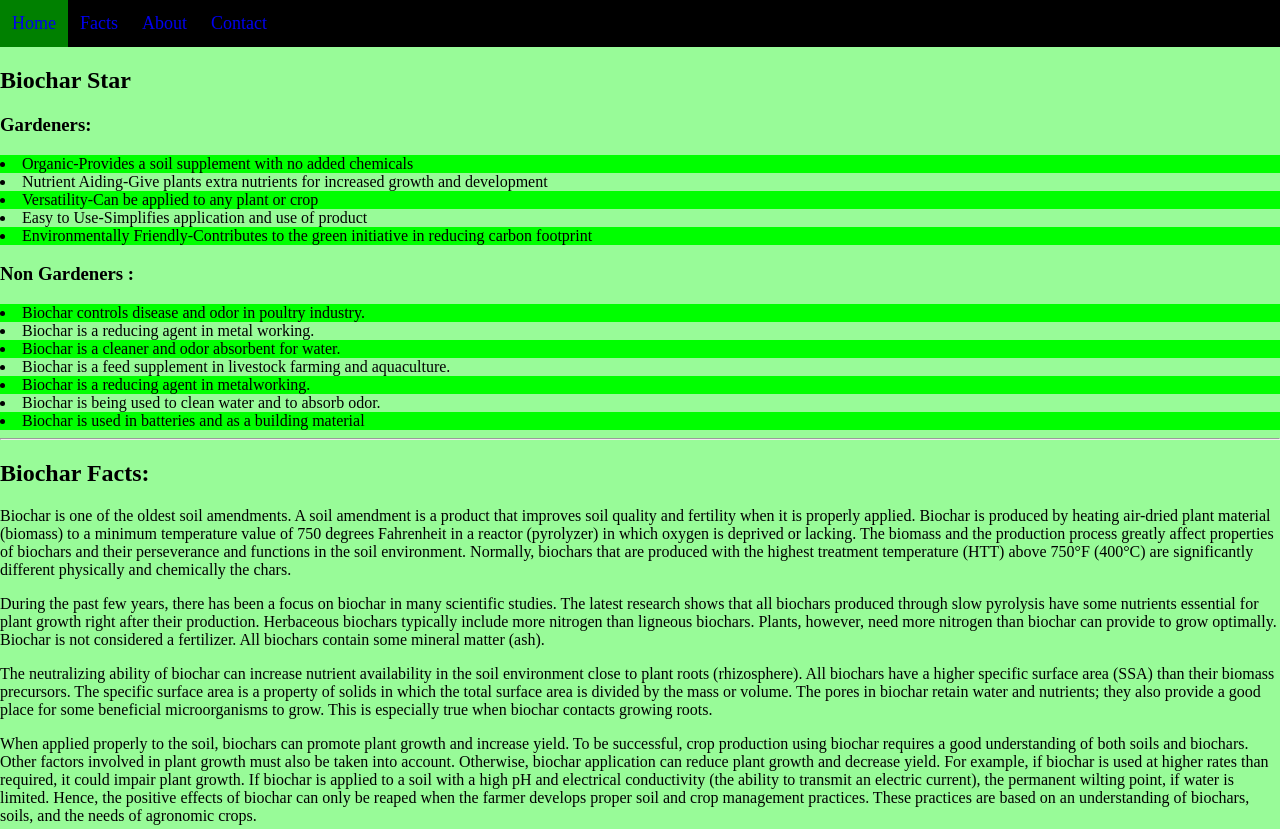
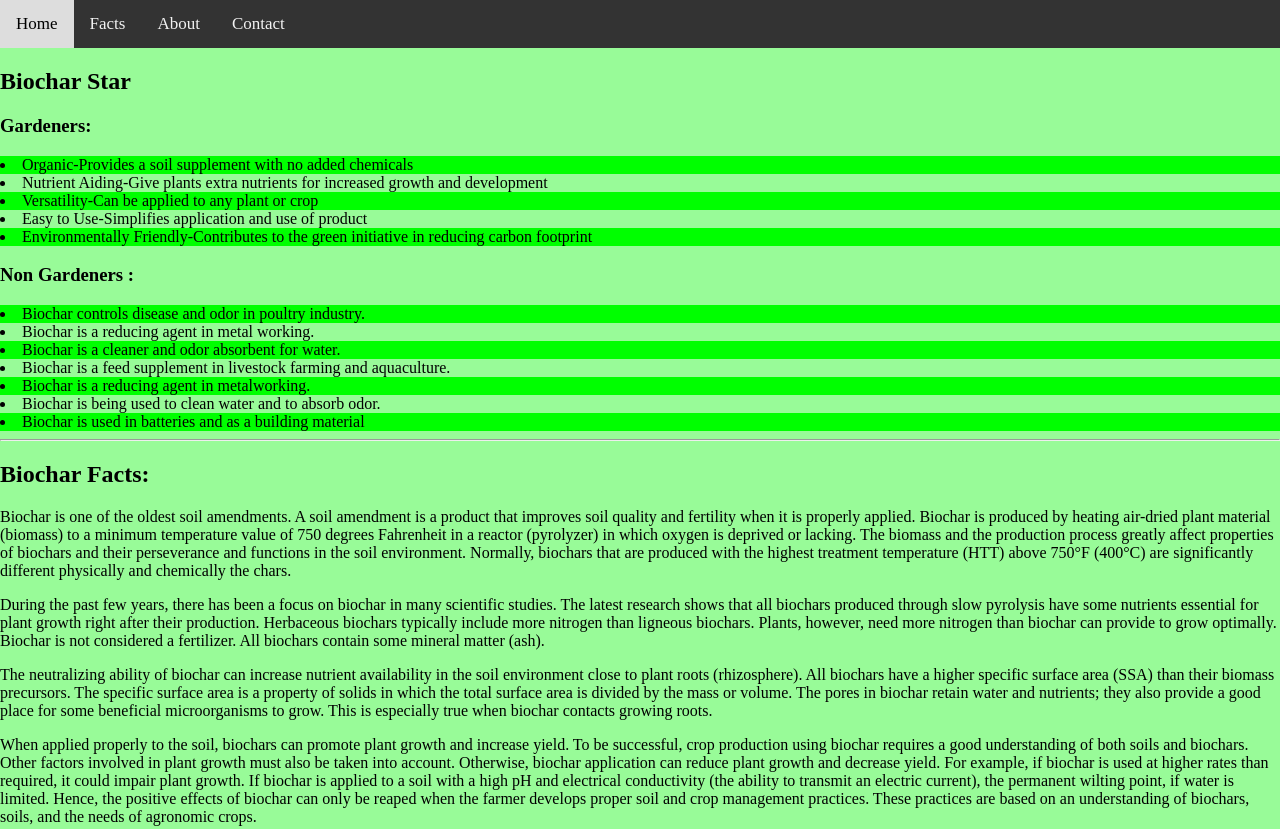
Before and after one commit to deartc/biocharweb, a plain HTML site: page index.html in a window 1280 px wide. Shown: the top 829 px of the page. Drawn offline with nearby package versions, Linux system fonts and the light colour scheme.

Commit message:
Update main.css

```diff
--- a/css/main.css
+++ b/css/main.css
@@ -1,4 +1,6 @@
-/* Responsive layout - Css was designed to be responsive on mobile and desktop devices.  Colors primarily gray,charcoal or black to represent biochar color, and green which represents growth.  Simple design implemented which reflects enviornmentally conscious audience.  The navigation bar is designed to change color when hovered over.   */
+
+
+/* Responsive layout - Css was designed to be responsive on mobile and desktop devices.  Colors primarily gray,charcoal or black to represent biochar color, and green which represents growth.  Simple design implemented which reflects enviornmentally conscious audience.  The navigation bar is designed to change color when hovered over. It also changes from horizontal to vertical on the navigation bar.  The menu bars have to be clicked for this to happen.   */
 
 body {background-color:
   palegreen ;
@@ -8,36 +10,27 @@ body {background-color:
 
 .topnav {
   overflow: hidden;
-  background-color: #000
-
-
-
-
-    ;
-  }
+  background-color: #333;
+}
 
 .topnav a {
   float: left;
   display: block;
-  color: #242242242
-    ;
+  color: #f2f2f2;
   text-align: center;
-  padding: 13px 12px;
+  padding: 14px 16px;
   text-decoration: none;
-  font-size: 18px;
+  font-size: 17px;
 }
 
 .topnav a:hover {
-  background-color: #dddddd
-    ;
-  color: charcoal
-    ;
+  background-color: #ddd;
+  color: black;
 }
 
-.topnav a.active {
-  background-color: green;
-  color: #FFFFFFF
-      ;
+.active {
+  background-color: #4CAF50;
+  color: white;
 }
 
 .topnav .icon {
@@ -45,13 +38,27 @@ body {background-color:
 }
 
 
+  .topnav.responsive a.icon {
+    position: absolute;
+    right: 0;
+    top: 0;
+  }
   .topnav.responsive a {
     float: none;
     display: block;
     text-align: left;
   }
+}
 
-/*to meet css requirement of alternating color change in css*/
+
+.topnav {
+  overflow: hidden;
+  background-color: #000;
+  }
+
+
+
+/*to meet class requirement of alternating color change in css*/
 li:nth-child(2n) {
 background-color: lime;
 }
@@ -110,7 +117,7 @@ h1 {
 
 /*         MEDIA QUERIES are used to ensure mobile first and that website works on both mobile and desktop devices . Media querires are placed at the end to ensure accessibility to load faster    * /
 
-@media screen and (min-width: 634px) {
+@media screen and (min-width: 600px) {
 
   ul.main-nav {float: right;
         width: 60%;
```
